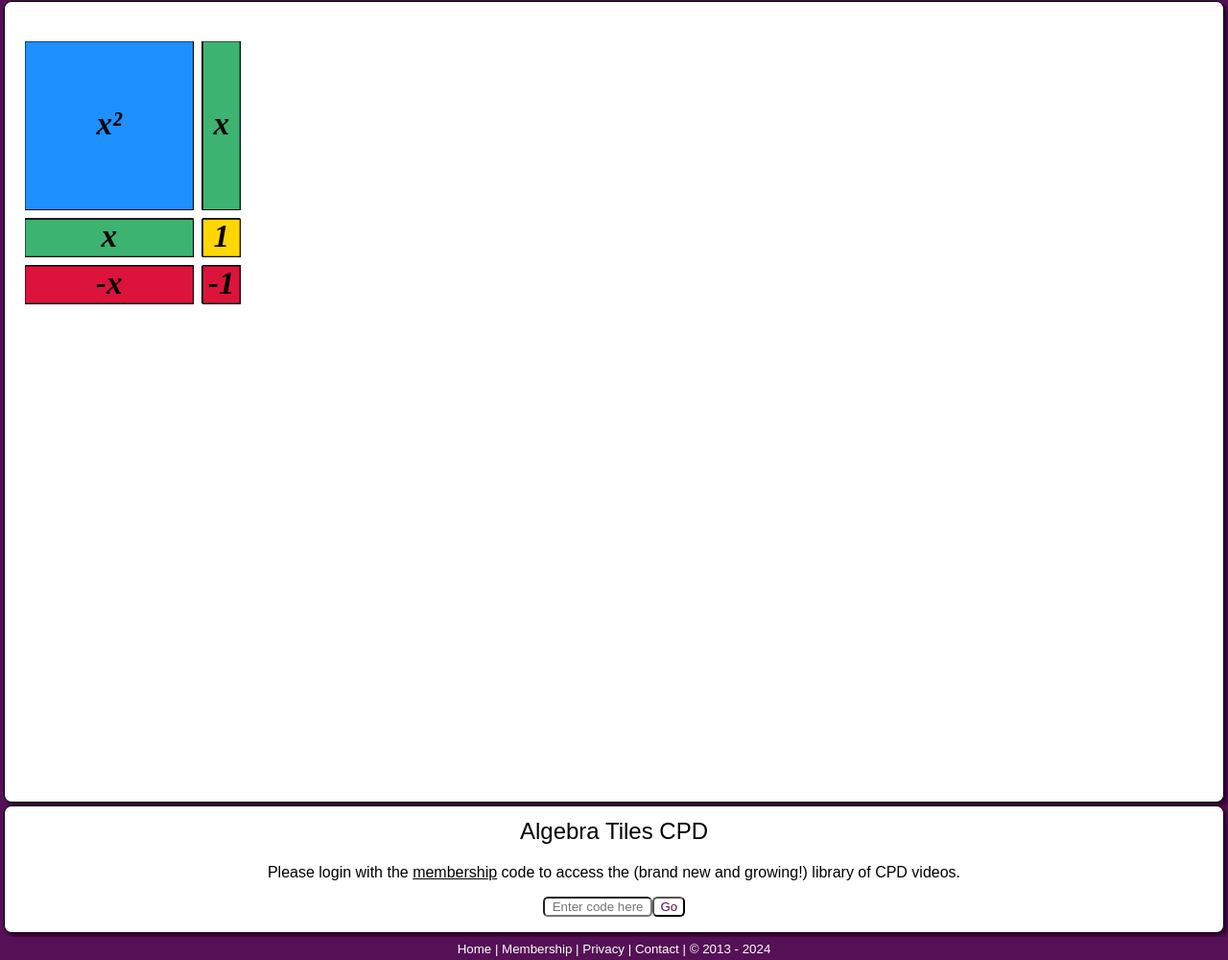
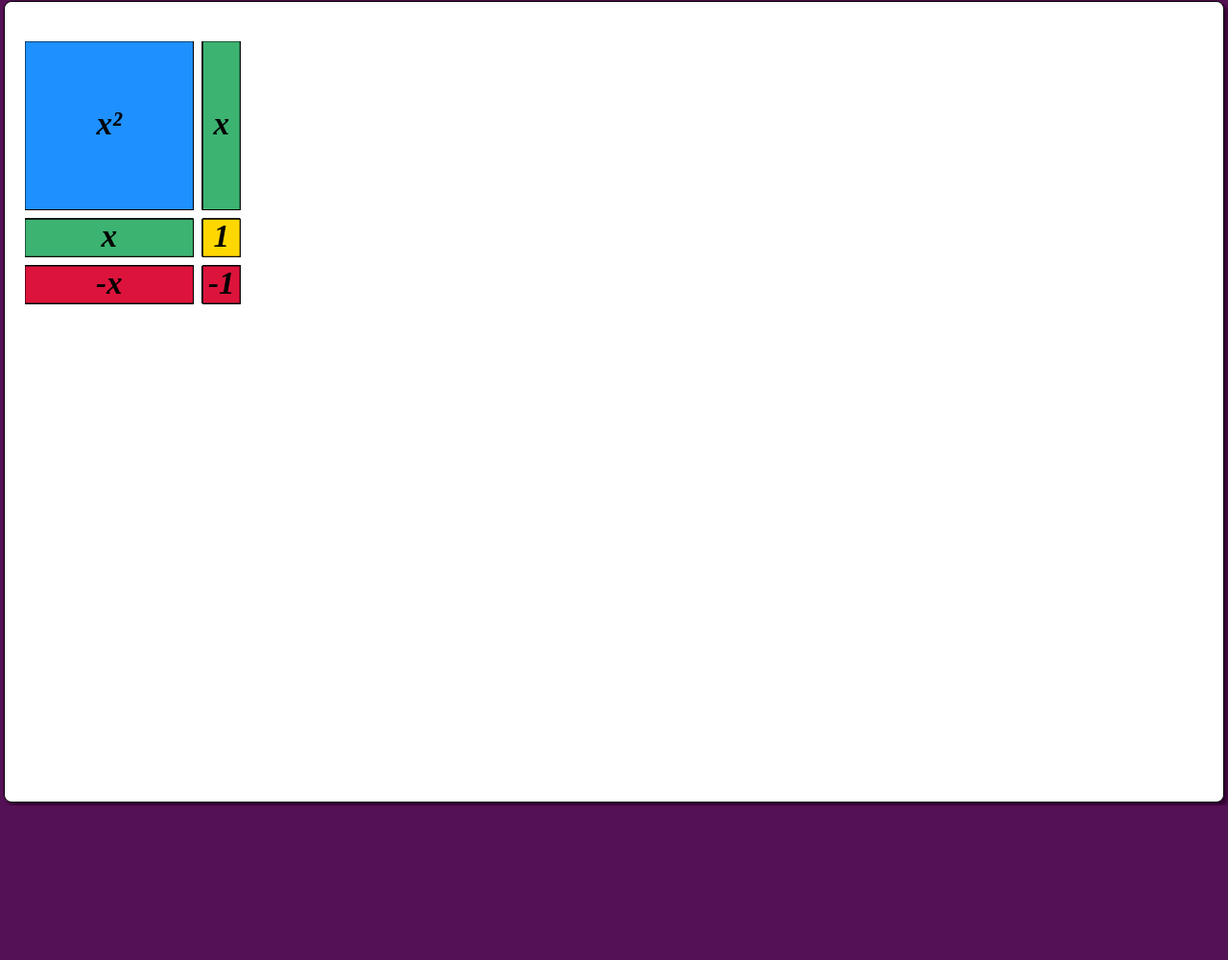
Before and after one commit to AZyeeeek/easypeasy, a plain HTML site: page index.html in a window 1280 px wide. Shown: the part 169-1169 px from the top of the page at 96% size. After the commit the page ends 1008 px from the top, so only its background shows below. Drawn offline with nearby package versions, Linux system fonts and the light colour scheme; a script that the page names is missing.

Commit message:
Update index.html

```diff
--- a/index.html
+++ b/index.html
@@ -193,25 +193,9 @@
             <canvas id="tileCanvas">
             </canvas>
         </div>
-        <div id="cpd" class="questionBox border">
-            <h2>Algebra Tiles CPD</h2>
-            <p>Please login with the <a style="color: #000" href="https://www.patreon.com/studymaths">membership</a>
-                code to access the (brand new and growing!) library of CPD videos.</p>
-            <form style="margin: 1%;" id="secret" action="https://mathsbot.com/scripts/adFree.php" method="post"><input
-                    title="Ad-Free code for Patreons" placeholder="Enter code here" name="password" type="password"
-                    onclick="this.select()" /><button type="submit">Go</button></form>
-        </div>
+
     </section>
-    <footer id="footer">
-        <div>
-            <small>
-                <a href="https://mathsbot.com/">Home</a> |
-                <a href="https://mathsbot.com/membership">Membership</a> |
-                <a href="https://mathsbot.com/privacy">Privacy</a> |
-                <a href="https://mathsbot.com/about">Contact</a> |
-                &copy; 2013 - 2024 </small>
-        </div>
-    </footer>
+
     <script>(function () { function c() { var b = a.contentDocument || a.contentWindow.document; if (b) { var d = b.createElement('script'); d.innerHTML = "window.__CF$cv$params={r:'8d7304de8cc7d2ab',t:'MTcyOTcwMDA1NS4wMDAwMDA='};var a=document.createElement('script');a.nonce='';a.src='/cdn-cgi/challenge-platform/scripts/jsd/main.js';document.getElementsByTagName('head')[0].appendChild(a);"; b.getElementsByTagName('head')[0].appendChild(d) } } if (document.body) { var a = document.createElement('iframe'); a.height = 1; a.width = 1; a.style.position = 'absolute'; a.style.top = 0; a.style.left = 0; a.style.border = 'none'; a.style.visibility = 'hidden'; document.body.appendChild(a); if ('loading' !== document.readyState) c(); else if (window.addEventListener) document.addEventListener('DOMContentLoaded', c); else { var e = document.onreadystatechange || function () { }; document.onreadystatechange = function (b) { e(b); 'loading' !== document.readyState && (document.onreadystatechange = e, c()) } } } })();</script>
 </body>
 <script type="text/javascript" charset="utf-8">
```
